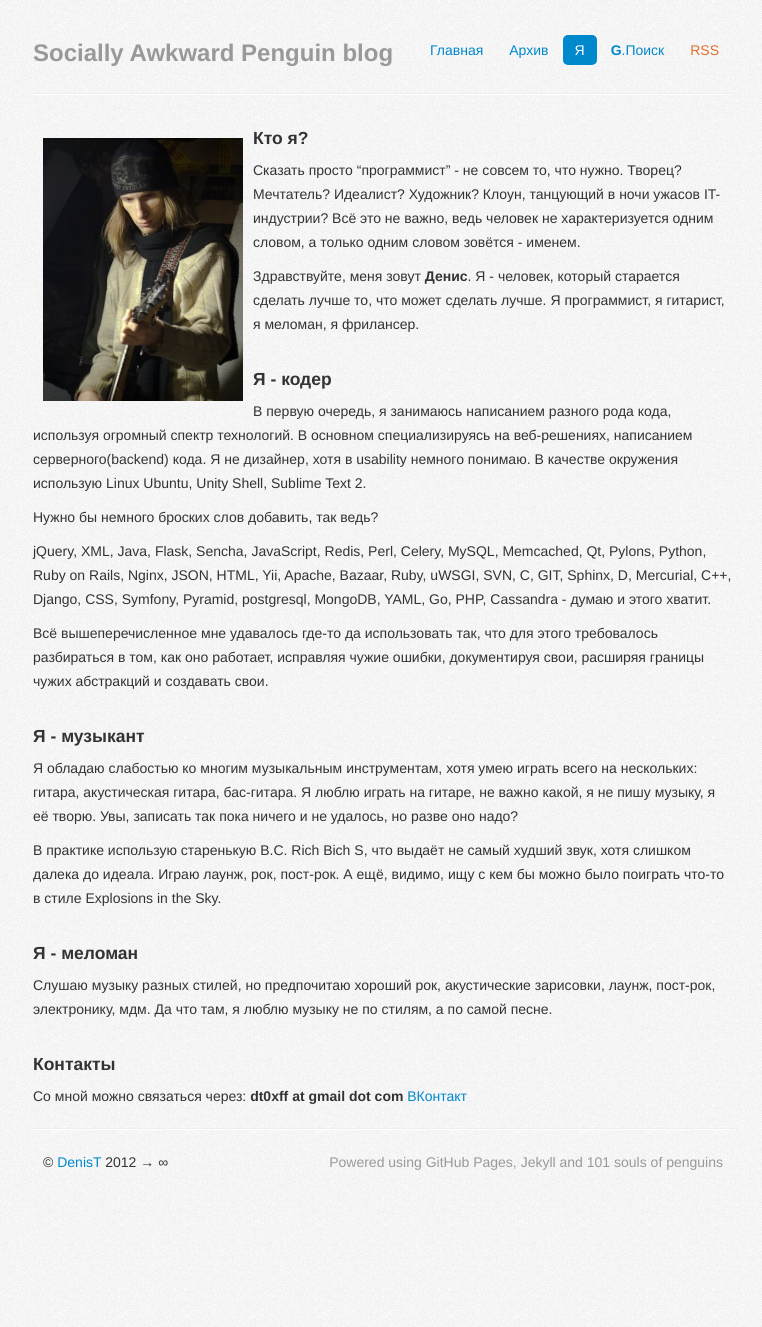
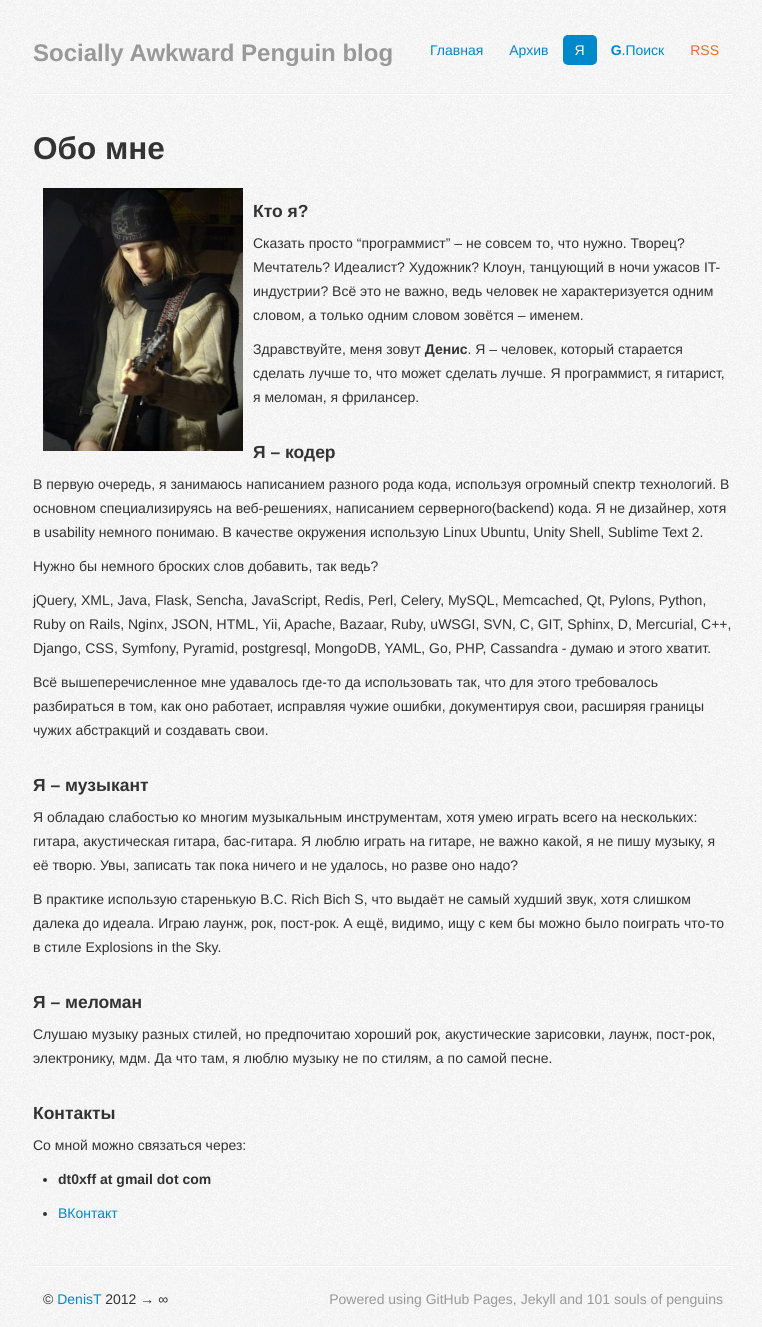
Before and after one commit to iorlas/iorlas.github.com, a Jekyll site: the page built from about.md, in a window 1280 px wide. Shown: the whole page, without its empty margins (257-1019 px from the left). Built offline with Jekyll 4.4.1, drawn with Linux system fonts in a browser that asks for light colours; Markdown is read by kramdown in place of the engine named in the settings; comment, search, counter and statistics services are not loaded; before the commit the page ends 1190 px from its top, so only the background shows below that.

Commit message:
Damn, I hate it, make it simple...

```diff
--- a/_includes/preprocess_content.html
+++ b/_includes/preprocess_content.html
@@ -11,18 +11,10 @@
 {% endcomment %}
 
 {% comment %} save html comments {% endcomment %}
-{% capture _content %}
-{{ _content | replace: "<!--", "<!.." | replace: "-->", "..>" }}
-{% endcapture %}
 
 {% capture _content %}
-{{ _content | replace: "--", "—" }}
+{{ _content | replace: " -- ", " — " }}
 {% endcapture %}
-
-{% capture _content %}
-{{ _content | replace: "<!..", "<!--" | replace: "..>", "-->" }}
-{% endcapture %}
-
 
 {% comment %} finalize {% endcomment %}
 {% capture content_ready %}{{ _content }}{% endcapture %}
--- a/about.md
+++ b/about.md
@@ -8,11 +8,11 @@
 
 #### Кто я?
 
-Сказать просто "программист" - не совсем то, что нужно. Творец? Мечтатель? Идеалист? Художник? Клоун, танцующий в ночи ужасов IT-индустрии? Всё это не важно, ведь человек не характеризуется одним словом, а только одним словом зовётся - именем.
+Сказать просто "программист" -- не совсем то, что нужно. Творец? Мечтатель? Идеалист? Художник? Клоун, танцующий в ночи ужасов IT-индустрии? Всё это не важно, ведь человек не характеризуется одним словом, а только одним словом зовётся -- именем.
 
-Здравствуйте, меня зовут **Денис**. Я - человек, который старается сделать лучше то, что может сделать лучше. Я программист, я гитарист, я меломан, я фрилансер.
+Здравствуйте, меня зовут **Денис**. Я -- человек, который старается сделать лучше то, что может сделать лучше. Я программист, я гитарист, я меломан, я фрилансер.
 
-#### Я - кодер
+#### Я -- кодер
 
 В первую очередь, я занимаюсь написанием разного рода кода, используя огромный спектр технологий. В основном специализируясь на веб-решениях, написанием серверного(backend) кода. Я не дизайнер, хотя в usability немного понимаю. В качестве окружения использую Linux Ubuntu, Unity Shell, Sublime Text 2.
 
@@ -22,19 +22,21 @@
 
 Всё вышеперечисленное мне удавалось где-то да использовать так, что для этого требовалось разбираться в том, как оно работает, исправляя чужие ошибки, документируя свои, расширяя границы чужих абстракций и создавать свои.
 
-#### Я - музыкант
+#### Я -- музыкант
 
 Я обладаю слабостью ко многим музыкальным инструментам, хотя умею играть всего на нескольких: гитара, акустическая гитара, бас-гитара.
 Я люблю играть на гитаре, не важно какой, я не пишу музыку, я её творю. Увы, записать так пока ничего и не удалось, но разве оно надо?
 
 В практике использую старенькую B.C. Rich Bich S, что выдаёт не самый худший звук, хотя слишком далека до идеала. Играю лаунж, рок, пост-рок. А ещё, видимо, ищу с кем бы можно было поиграть что-то в стиле Explosions in the Sky.
 
-#### Я - меломан
+#### Я -- меломан
 
 Слушаю музыку разных стилей, но предпочитаю хороший рок, акустические зарисовки, лаунж, пост-рок, электронику, мдм. Да что там, я люблю музыку не по стилям, а по самой песне.
 
 #### Контакты
 
 Со мной можно связаться через:
-**dt0xff at gmail dot com**
-[ВКонтакт](http://vk.com/id194936638)
+
+* **dt0xff at gmail dot com**
+
+* [ВКонтакт](http://vk.com/id194936638)
```
Also changed, not shown: other parts of about.md (+1 -1 lines).
